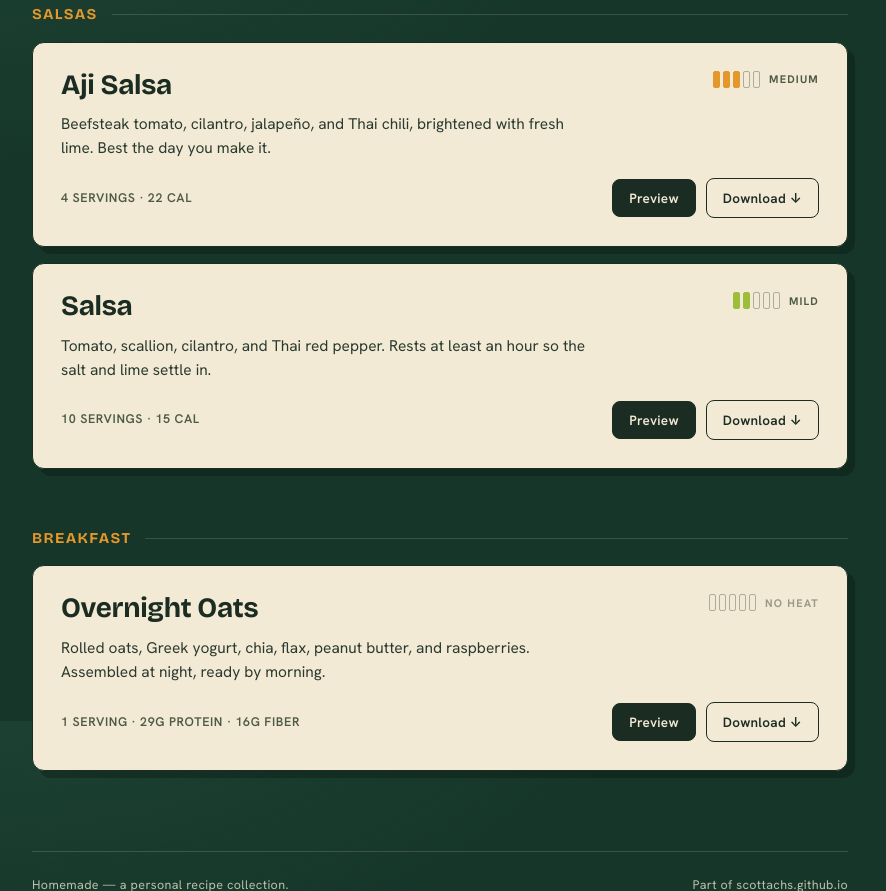
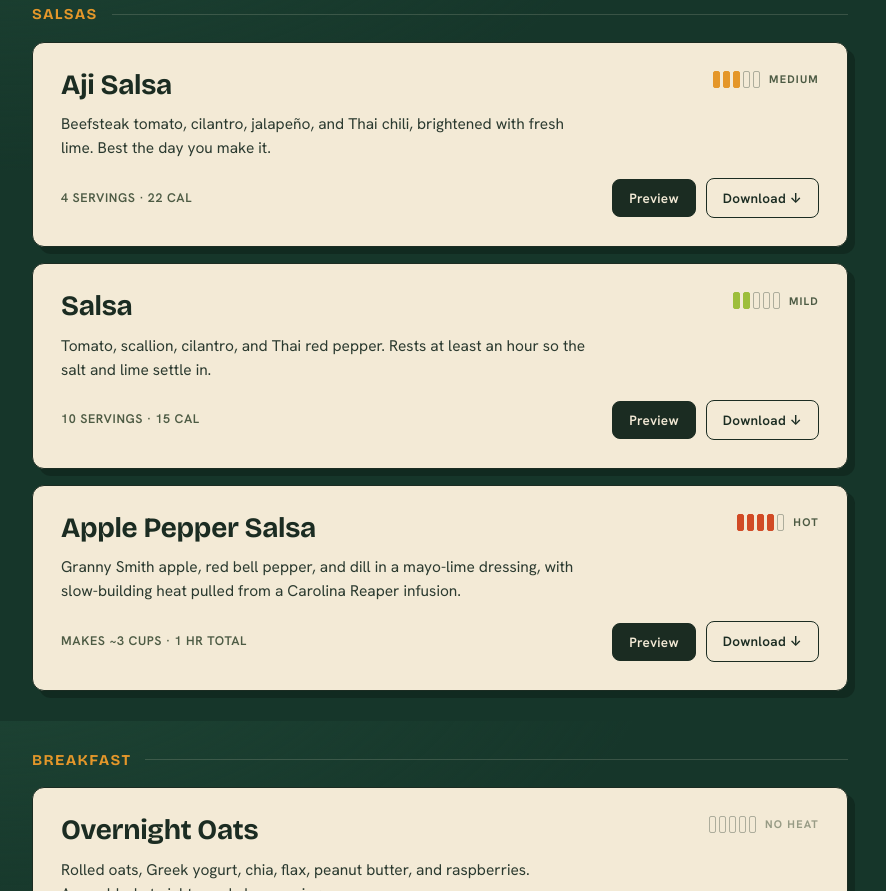
Before and after one commit to scottachs/recipes, a plain HTML site: page index.html in a window 1280 px wide. Shown: the part 1679-2570 px from the top of the page, without its empty margins (200-1086 px from the left). Drawn offline with nearby package versions, Linux system fonts and the light colour scheme.

Commit message:
Update index.html

```diff
--- a/index.html
+++ b/index.html
@@ -371,6 +371,14 @@
       heat: 2,
     },
     {
+      title: "Apple Pepper Salsa",
+      category: "salsa",
+      file: "Apple_Pepper_Salsa.pdf",
+      note: "Granny Smith apple, red bell pepper, and dill in a mayo-lime dressing, with slow-building heat pulled from a Carolina Reaper infusion.",
+      meta: ["Makes ~3 cups", "1 hr total"],
+      heat: 4,
+    },
+    {
       title: "Overnight Oats",
       category: "breakfast",
       file: "Oatmeal_Overnight.pdf",
```
